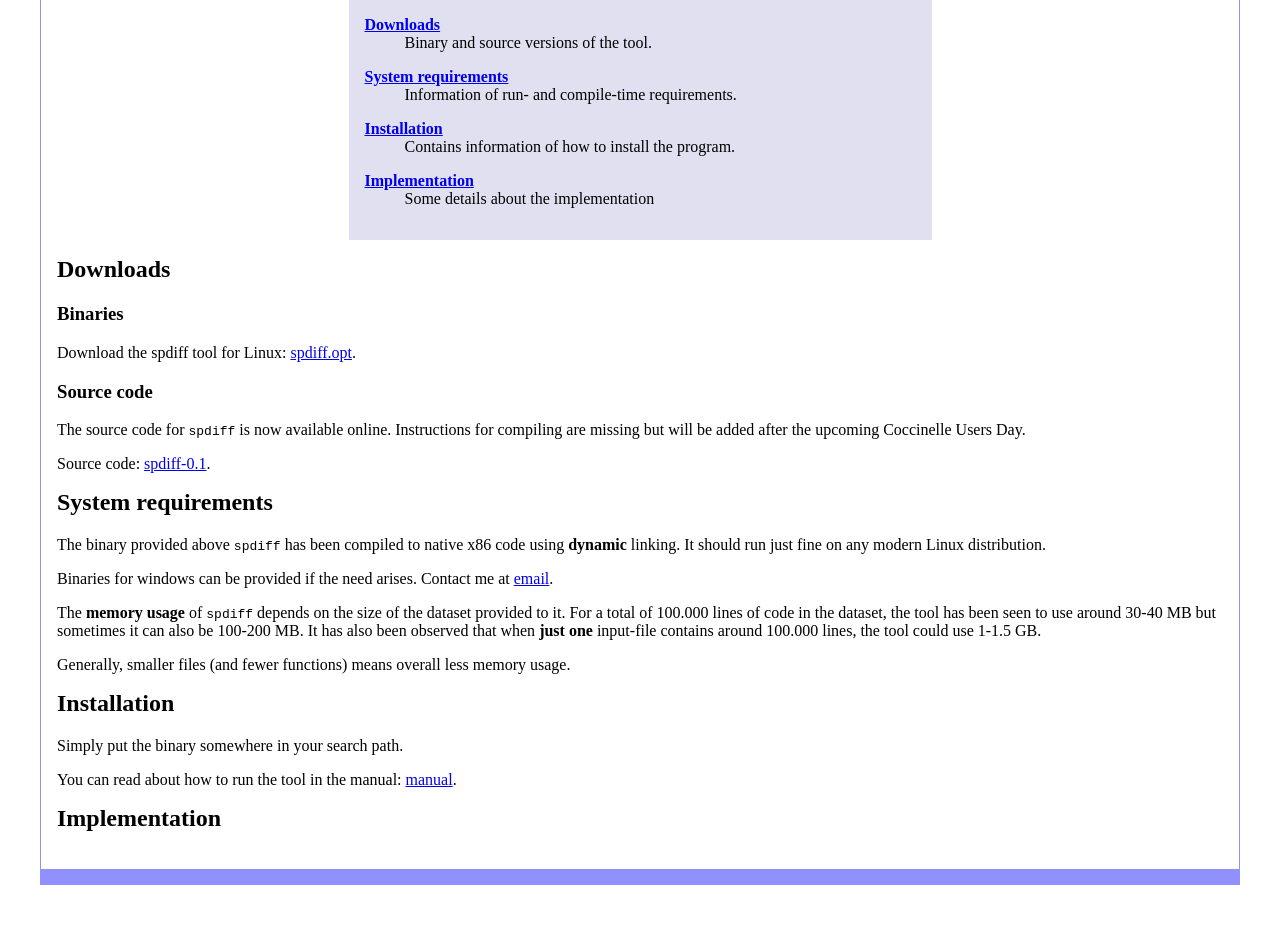
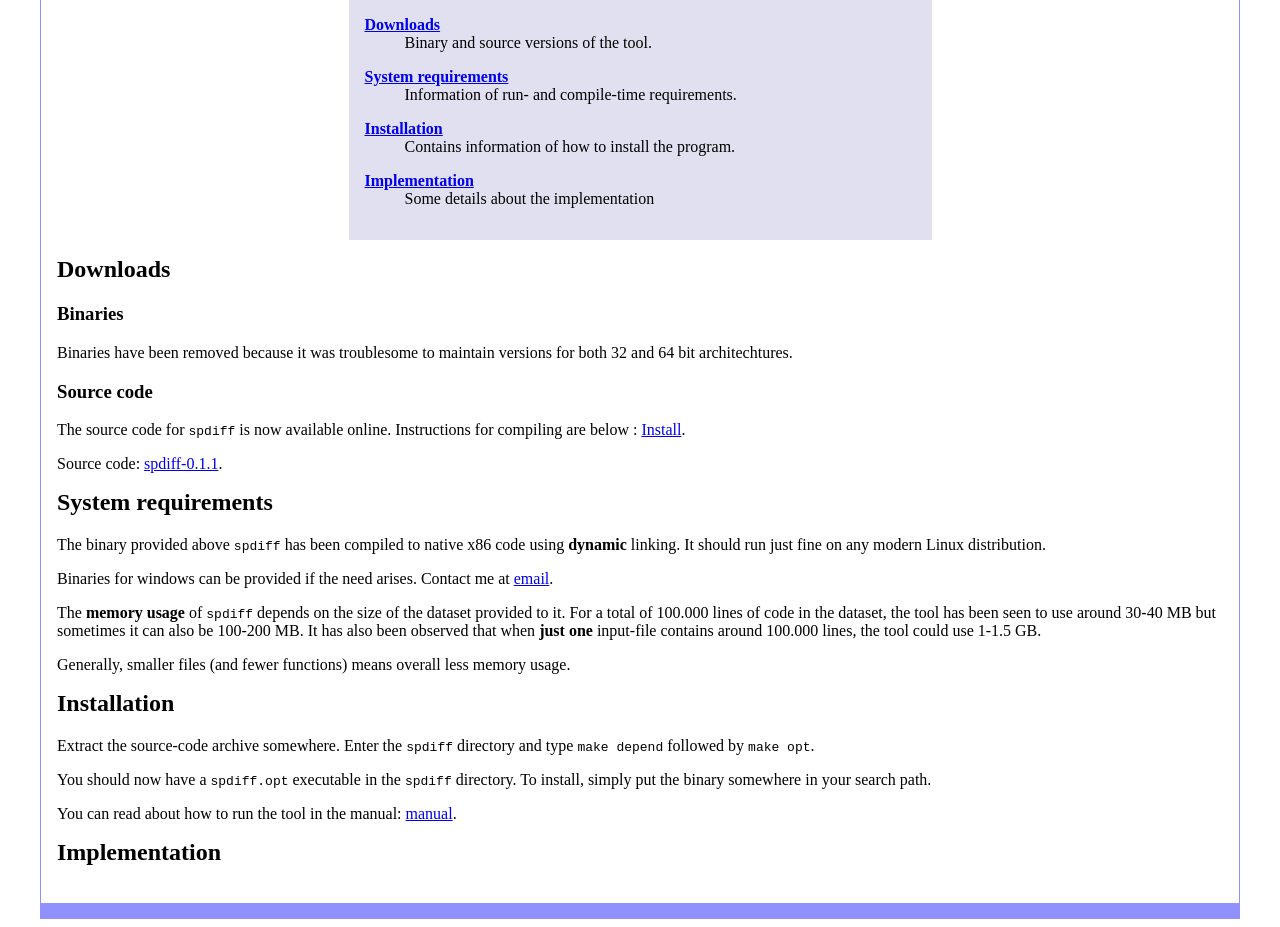
Before and after one commit to jespera/spdiff, a plain HTML site: page web/tool.html in a window 1280 px wide. Shown: the part 128-1055 px from the top of the page. Before the commit the page ends 1021 px from the top, so only its background shows below. Drawn offline with Linux system fonts and the light colour scheme.

Commit message:
Changes before COD1 presentation

```diff
--- a/web/tool.html
+++ b/web/tool.html
@@ -54,14 +54,15 @@
 
       <h3>Binaries</h3>
 
-      <p>Download the spdiff tool for Linux: <a href=
-      "downloads/spdiff.opt">spdiff.opt</a>.</p>
+			<p>Binaries have been removed because it was troublesome to
+			maintain versions for both 32 and 64 bit architechtures.</p>
 
       <h3 id="sourcecode">Source code</h3>
 
       <p>The source code for <code>spdiff</code> is now
-			available online. Instructions for compiling are missing but will be added after the upcoming Coccinelle Users Day.</p>
-			<p>Source code: <a href="downloads/spdiff-0.1.tar.gz">spdiff-0.1</a>.
+			available online. Instructions for compiling are below : <a
+				href="tool.html#install">Install</a>.</p>
+			<p>Source code: <a href="downloads/spdiff-0.1.1.tar.gz">spdiff-0.1.1</a>.
       </p>
     </div>
 
@@ -91,7 +92,13 @@
     <div id="install">
       <h2>Installation</h2>
 
-      <p>Simply put the binary somewhere in your search path.</p>
+			<p>Extract the source-code archive somewhere. Enter the
+			<code>spdiff</code> directory and type <code>make depend</code>
+				followed by <code>make opt</code>.</p>
+
+			<p>You should now have a <code>spdiff.opt</code> executable in
+			the <code>spdiff</code> directory. To install, simply put the
+			binary somewhere in your search path.</p>
 
       <p>You can read about how to run the tool in the manual:
       <a href="doc.html#manual">manual</a>.</p>
```
Also changed, not shown: web/index.html (+17 -1 lines), 9 other files.
